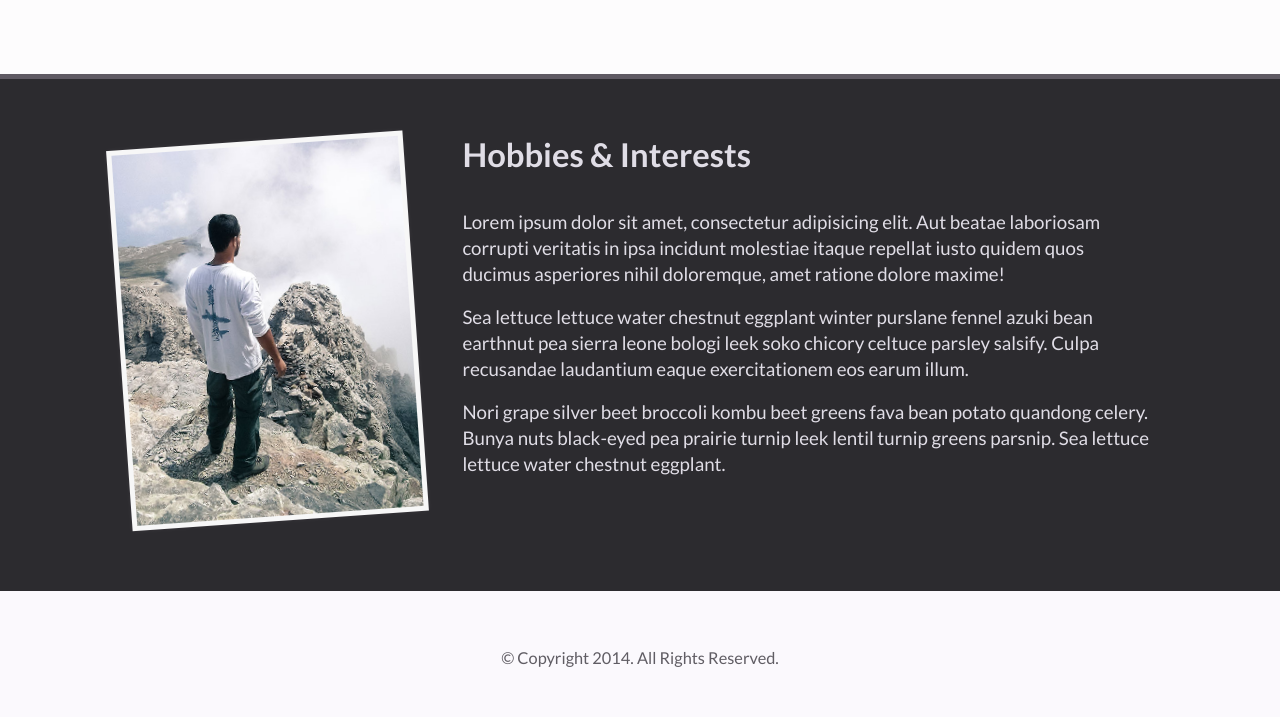
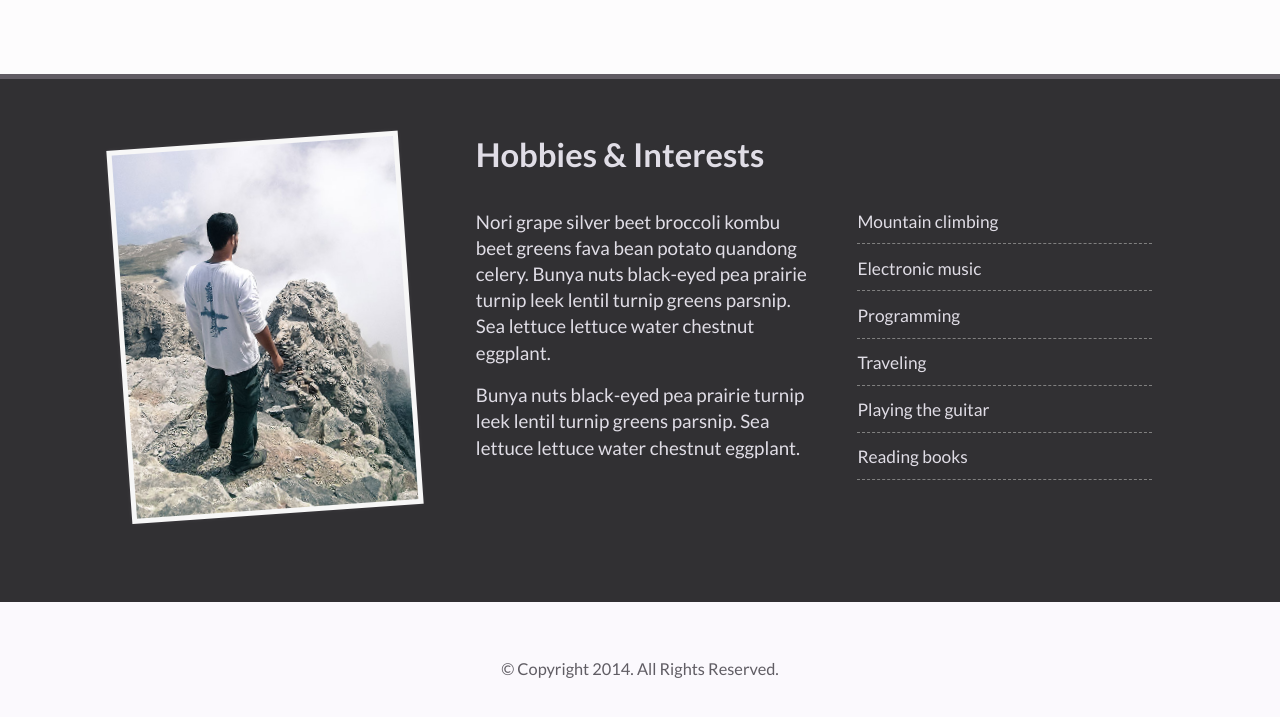
Before and after one commit to alpinelogic/alpinelogic.github.io, a website: page index.html in a window 1280 px wide. Shown: the part 2271-2988 px from the top of the page. Drawn offline with Linux system fonts and the light colour scheme.

Commit message:
further rework of about/interests section

```diff
--- a/css/scss/_helpers.scss
+++ b/css/scss/_helpers.scss
@@ -14,7 +14,7 @@
 .gray-block { background: $gray-block-color; }
 .dark-block {
   background: #262529;
-  background: rgba(38, 37, 41, 0.97);
+  background: rgba(38, 37, 41, 0.95);
   color: #E0DDE6;
 }
 
--- a/css/scss/_screen.scss
+++ b/css/scss/_screen.scss
@@ -31,12 +31,7 @@
     .tall-image {
       margin: 0 2em 1em 0;
       max-height: 100%;
-      width: 37%;
       float: left;
-
-      @include transform(rotate(-4deg) translate(-.5em, 0.25em));
-      -webkit-backface-visibility: hidden;
-      backface-visibility: hidden;
     }
 
     .section-title { margin-top: 0; }
@@ -56,7 +51,12 @@
   .innertext { width: 84%; }
   .recent-projects .project .inner { min-height: 300px; }
 
-
+  .hobbies-list ul { padding-left: 2em; }
+  .interests .tall-image {
+    @include transform(rotate(-4deg) translate(-.5em, 0.25em));
+    -webkit-backface-visibility: hidden;
+    backface-visibility: hidden;
+  }
 }
 
 
@@ -69,12 +69,6 @@
   .sponsors {
     @include change-cols($col-size-20, 2%);
     [class*='blox-'] { padding: 3.5% 1.5%; }
-  }
-
-  .interests {
-    .tall-image {
-      width: 30%;
-    }
   }
 }
 
@@ -169,12 +163,6 @@
     [class*='blox-'] { padding: 3.25% 1.5%; }
   }
 
-  .interests {
-    .tall-image {
-      width: 29%;
-    }
-  }
-
   #footer { padding: 3em; }
 }
 
--- a/css/scss/style.scss
+++ b/css/scss/style.scss
@@ -407,6 +407,16 @@
     margin: 1em 0;
   }
 }
+.hobbies-list ul {
+  margin: 0;
+  padding-left: 0;
+}
+.hobbies-list li {
+  border-bottom: 1px dashed #808080;
+  padding-bottom: .5em;
+  margin-bottom: .665em;
+  font-size: .925em;
+}
 
 
 
--- a/index.html
+++ b/index.html
@@ -7,7 +7,7 @@
   <meta name="description" content="The home of istocode.com">
 
   <link href='http://fonts.googleapis.com/css?family=Josefin+Sans:700|Lato:400,300,700' rel='stylesheet' type='text/css'>
-  <link href="css/style.css?v=0.8.6" rel="stylesheet">
+  <link href="css/style.css?v=0.8.7" rel="stylesheet">
   <link href="favicon.ico" rel="shortcut icon">
 </head>
 <body id="home">
@@ -146,12 +146,33 @@
 
     <section id="about" class="interests dark-block">
       <div class="container section-content">
-        <div class="tall-image"><img src="images/tall-summit.jpg" alt=""></div>
+        <div class="flow">
+          <div class="blox-1-3">
+            <div class="tall-image"><img src="images/tall-summit.jpg" alt=""></div>
+          </div>
 
-        <h2 class="section-title">Hobbies &amp; Interests</h2>
-        <p>Lorem ipsum dolor sit amet, consectetur adipisicing elit. Aut beatae laboriosam corrupti veritatis in ipsa incidunt molestiae itaque repellat iusto quidem quos ducimus asperiores nihil doloremque, amet ratione dolore maxime!</p>
-        <p>Sea lettuce lettuce water chestnut eggplant winter purslane fennel azuki bean earthnut pea sierra leone bologi leek soko chicory celtuce parsley salsify. Culpa recusandae laudantium eaque exercitationem eos earum illum.</p>
-        <p>Nori grape silver beet broccoli kombu beet greens fava bean potato quandong celery. Bunya nuts black-eyed pea prairie turnip leek lentil turnip greens parsnip. Sea lettuce lettuce water chestnut eggplant.</p>
+          <div class="blox-2-3">
+            <h2 class="section-title">Hobbies &amp; Interests</h2>
+
+            <div class="flow">
+              <div class="blox-1-2">
+                <p>Nori grape silver beet broccoli kombu beet greens fava bean potato quandong celery. Bunya nuts black-eyed pea prairie turnip leek lentil turnip greens parsnip. Sea lettuce lettuce water chestnut eggplant.</p>
+                <p>Bunya nuts black-eyed pea prairie turnip leek lentil turnip greens parsnip. Sea lettuce lettuce water chestnut eggplant.</p>
+              </div>
+
+              <div class="blox-1-2 hobbies-list">
+                <ul>
+                  <li>Mountain climbing</li>
+                  <li>Electronic music</li>
+                  <li>Programming</li>
+                  <li>Traveling</li>
+                  <li>Playing the guitar</li>
+                  <li>Reading books</li>
+                </ul>
+              </div>
+            </div>
+          </div>
+        </div>
       </div>
     </section>
 
```
Also changed, not shown: css/style.css, 1 other file.
